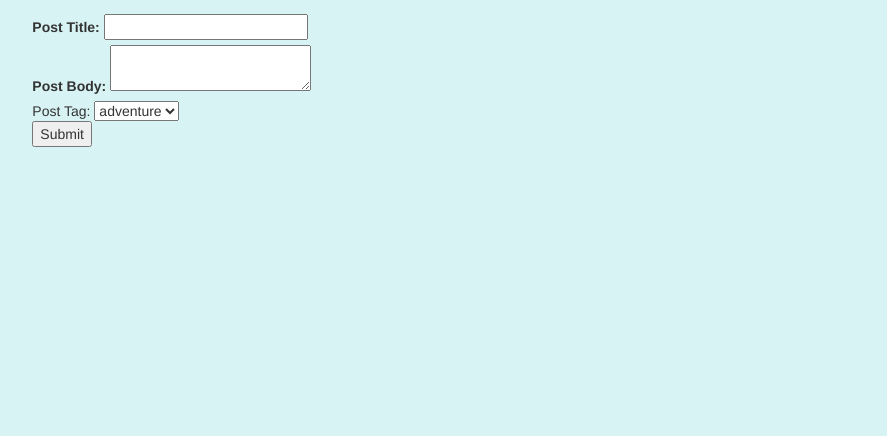
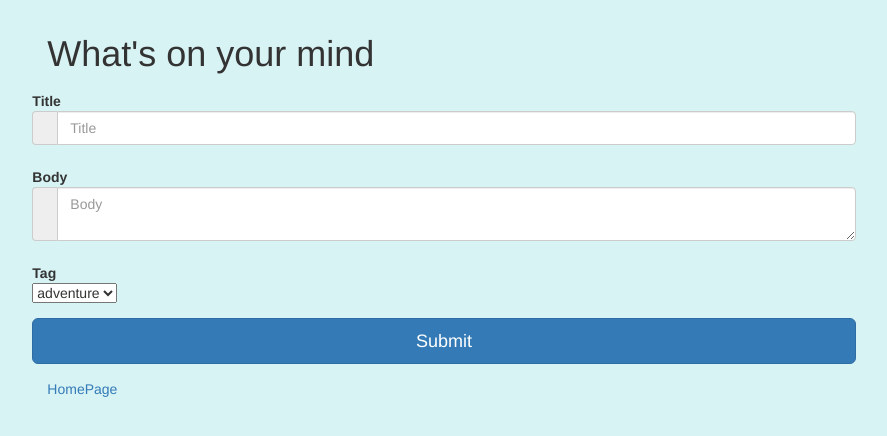
Before and after one commit to Alex-Jay/Derivit_Blog_Pair_Programming, a PHP site: page /create_blog.php in a window 1280 px wide. Shown: the part 51-487 px from the top of the page, without its empty margins (196-1083 px from the left). Run offline with PHP 8.4, Linux system fonts and the light colour scheme; data comes from the database, SQL or seed files in the repository; some libraries are stand-ins or nearby versions.

Commit message:
Added css to createBlog

```diff
--- a/create_blog.php
+++ b/create_blog.php
@@ -22,8 +22,6 @@ require_once 'database.php';
                 <?php include './inc/createBlogForm.php'; ?>
             </div>
             <div class="col-md-2 ">
-                <div class="col-md-12">
-                </div>
             </div>
         </div>
     </body>
--- a/inc/createBlogForm.php
+++ b/inc/createBlogForm.php
@@ -1,5 +1,7 @@
 <?php
 require_once 'database.php';
+require_once 'bootstrap_plugins.php';
+
 session_start();
 
 $stmt = "SELECT * FROM tag";
@@ -8,22 +10,43 @@ $query->execute();
 $tagData = $query->fetchAll();
 ?>
 
-<form id="postForm" method="POST" action="addPost.php">
-    <label for="postTitle">Post Title:
-        <input type="text" id="postTitle" name="postTitle">
-    </label>
-    <br>
-    <label for="postTitle">Post Body:
-        <textarea id="postBody" name="postBody"></textarea>
-    </label>
-    <br>
-    Post Tag:
-    <select id='postTag' name="postTag">
-        <?php foreach ($tagData as $tag): ?>
-            <option value="<?php echo $tag['tag_id']; ?>"><?php echo $tag['tag_name']; ?></option>
-        <?php endforeach; ?>
-    </select>
+<div class="col-md-12">
+    <h1>What's on your mind</h1>
+    <form class="form-horizontal" method="post" action="addPost.php">
+        <div class="form-group">
+            <label for="postTitle" class="cols-sm-2 control-label">Title</label>
+            <div class="cols-sm-10">
+                <div class="input-group">
+                    <span class="input-group-addon"></span>
+                    <input type="text" class="form-control" name="postTitle" id="postTitle"  placeholder="Title"/>
+                </div>
+            </div>
+        </div>
 
-    <br>
-    <input type='submit' value='Submit'>
-</form>
+        <div class="form-group">
+            <label for="postBody" class="cols-sm-2 control-label">Body</label>
+            <div class="cols-sm-10">
+                <div class="input-group">
+                    <span class="input-group-addon"></span>
+                    <textarea type="password" class="form-control" name="postBody" id="postBody"  placeholder="Body"></textarea>
+                </div>
+            </div>
+        </div>
+
+        <div class="form-group">
+            <label for="postTag" class="cols-sm-2 control-label">Tag</label>
+            <div class="cols-sm-10">
+                <select class="selectpicker" id="postTag" name="postTag">
+                    <?php foreach ($tagData as $tag): ?>
+                        <option value="<?php echo $tag['tag_id']; ?>"><?php echo $tag['tag_name']; ?></option>
+                    <?php endforeach; ?>
+                </select>
+            </div>
+        </div>
+
+        <div class="form-group">
+            <button type="submit" class="btn btn-primary btn-lg btn-block login-button">Submit</button>
+        </div>
+        <a href="index.php">HomePage</a>
+    </form>
+</div>
```
